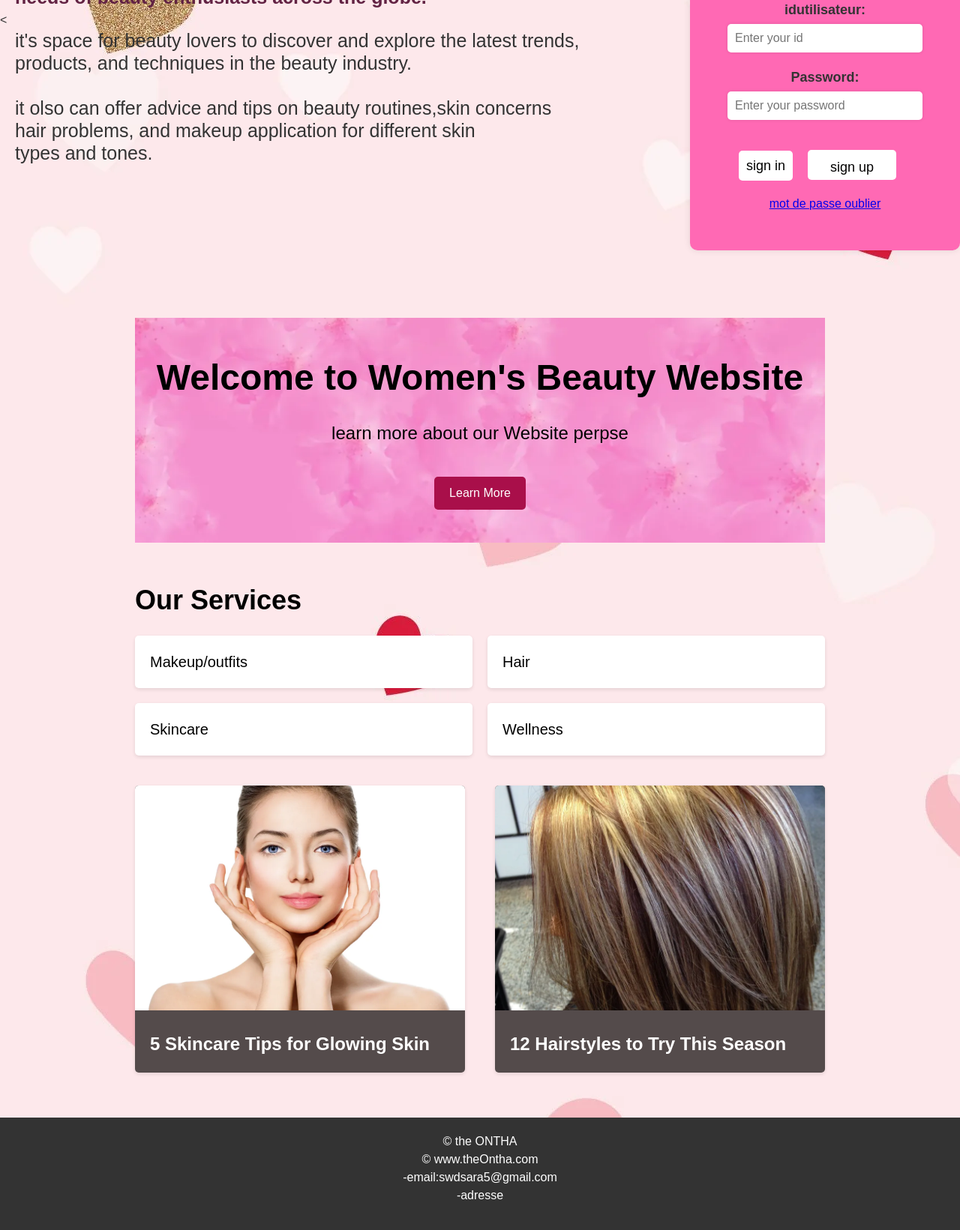
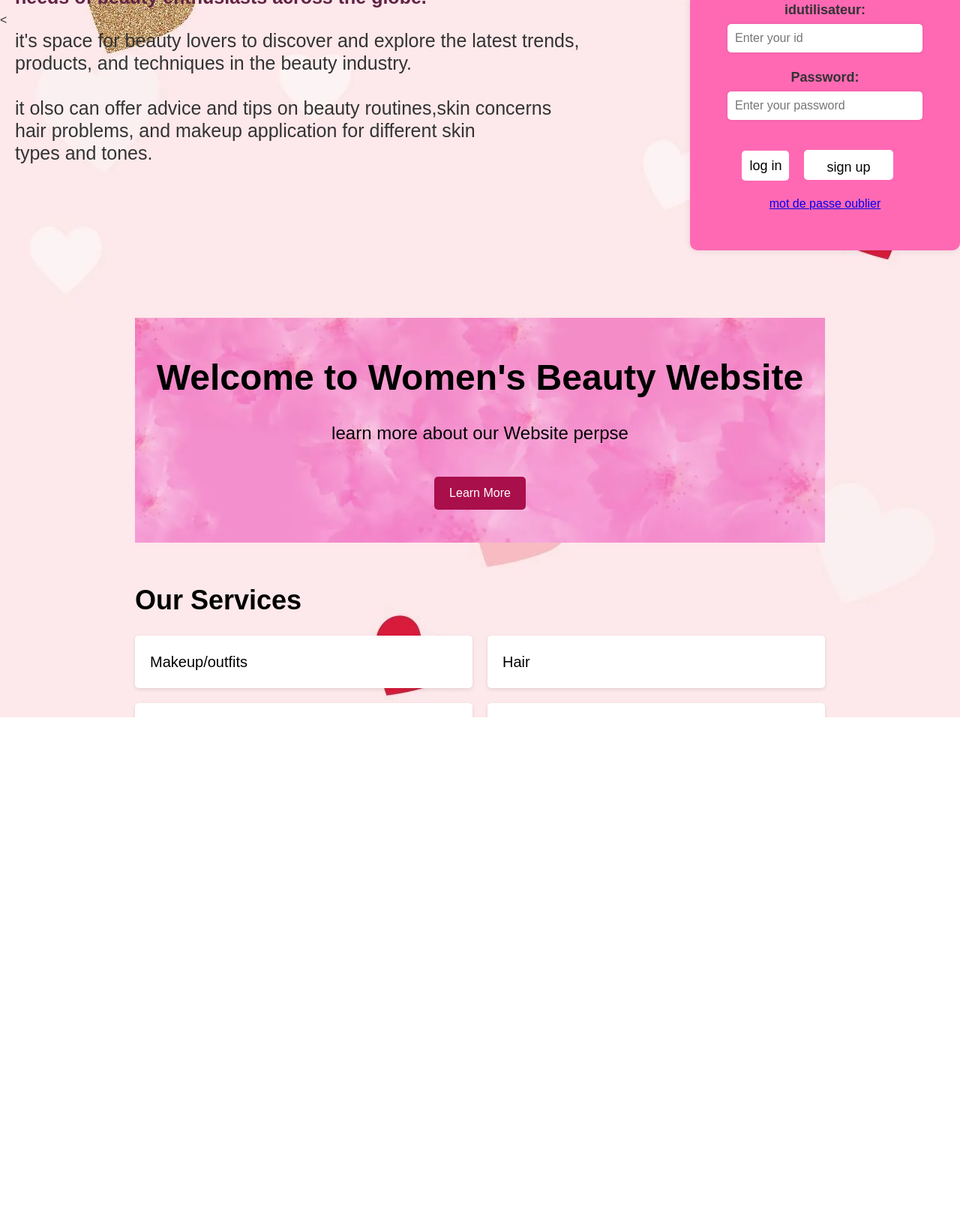
Before and after one commit to imaneElkadi/PFE_dsi, a PHP site: page / in a window 1280 px wide. Shown: the part 314-1955 px from the top of the page at 75% size. Run offline with PHP 8.4, Linux system fonts and the light colour scheme.

Commit message:
modification

```diff
--- a/advice.css
+++ b/advice.css
@@ -130,5 +130,5 @@ div{
   bottom:0;
  margin-bottom: 0%;
  right: 0;
-
+ z-index: -1;
 }
--- a/index.php
+++ b/index.php
@@ -37,7 +37,7 @@
       <label for="password">Password:</label>
       <input type="password" name="pwd" placeholder="Enter your password">
       <div class="bn">
-      <button type="submit">sign in</button>
+      <button type="submit">log in</button>
       <center><a href="signup.php">sign up</a> </center>
       </div>
       <a href="obl.php">mot de passe oublier </a>
```
